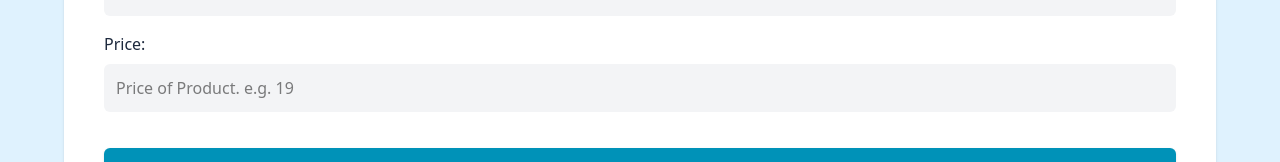
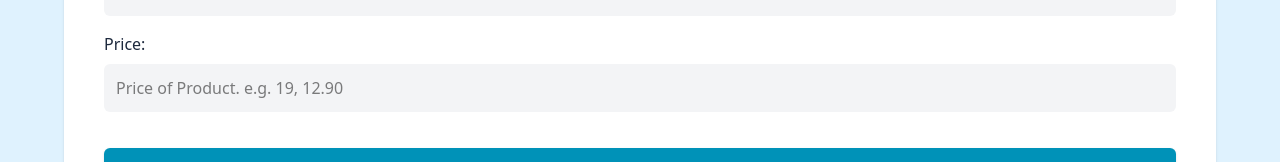
Before and after one commit to wichofly/client-product, a React (Vite) app: page /newProduct in a window 1280 px wide. Shown: the part 352-514 px from the top of the page. Built offline with nearby package versions, Linux system fonts and the light colour scheme.

Commit message:
refactor: clean up imports and improve price input placeholder

```diff
--- a/src/views/NewProduct.tsx
+++ b/src/views/NewProduct.tsx
@@ -1,9 +1,5 @@
 import { useEffect, useState } from 'react';
-import {
-  Form,
-  Link,
-  useActionData
-} from 'react-router-dom';
+import { Form, Link, useActionData } from 'react-router-dom';
 import ErrorMessage from '../components/ErrorMessage';
 
 const NewProduct = () => {
@@ -67,8 +63,10 @@ const NewProduct = () => {
           <input
             id="price"
             type="number"
+            step="0.01"
+            min="0"
             className="mt-2 block w-full p-3 bg-gray-100 rounded-md"
-            placeholder="Price of Product. e.g. 19"
+            placeholder="Price of Product. e.g. 19, 12.90"
             name="price"
           />
         </div>
```
